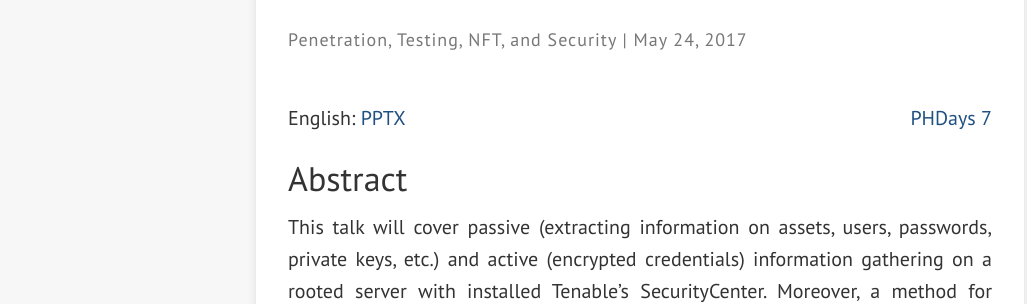
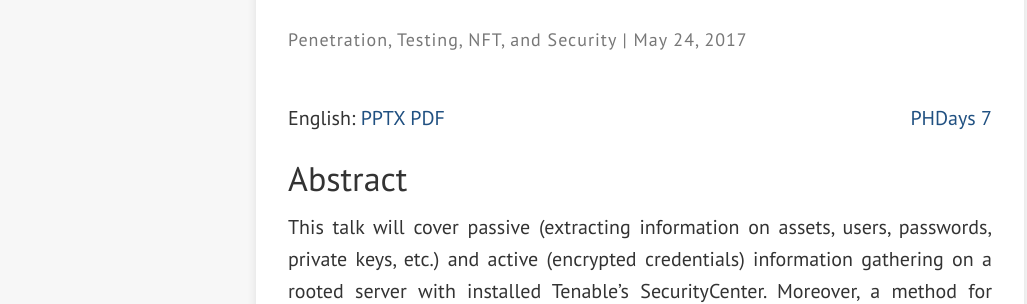
Before and after one commit to okazymyrov/okazymyrov.github.io, a Jekyll site: the page built from _posts/presentations/2017/2017-05-24-Jumping-from-Tenable's-SecurityCenter-CV-to-production-environments.md, in a window 1280 px wide. Shown: the part 343-647 px from the top of the page, without its empty margins (0-1027 px from the left). Built offline with Jekyll 4.4.1, drawn with Linux system fonts in a browser that asks for light colours; nearby versions of some CDN libraries.

Commit message:
Added a pdf version from PHDays

```diff
--- a/_posts/presentations/2017/2017-05-24-Jumping-from-Tenable's-SecurityCenter-CV-to-production-environments.md
+++ b/_posts/presentations/2017/2017-05-24-Jumping-from-Tenable's-SecurityCenter-CV-to-production-environments.md
@@ -11,7 +11,7 @@ browser_title: "Jumping from Tenable's SecurityCenter CV to production environme
 comments: true
 ---
 
-English: [PPTX]({{ site.url }}/assets/attachments/presentations/2017/5ce6c0101a89829dbdec9b6ea6a86e.pptx) <span style="float: right;">[PHDays 7](https://www.phdays.com)</span>
+English: [PPTX]({{ site.url }}/assets/attachments/presentations/2017/faa5dfc3d1d6cc8d3e440199e69cf8.pptx) [PDF]({{ site.url }}/assets/attachments/presentations/2017/dc435945c8ecf6049b8b13f14d0afd.pdf) <span style="float: right;">[PHDays 7](https://www.phdays.com)</span>
 
 <!--more-->
 
```
Also changed, not shown: 2 other files.
